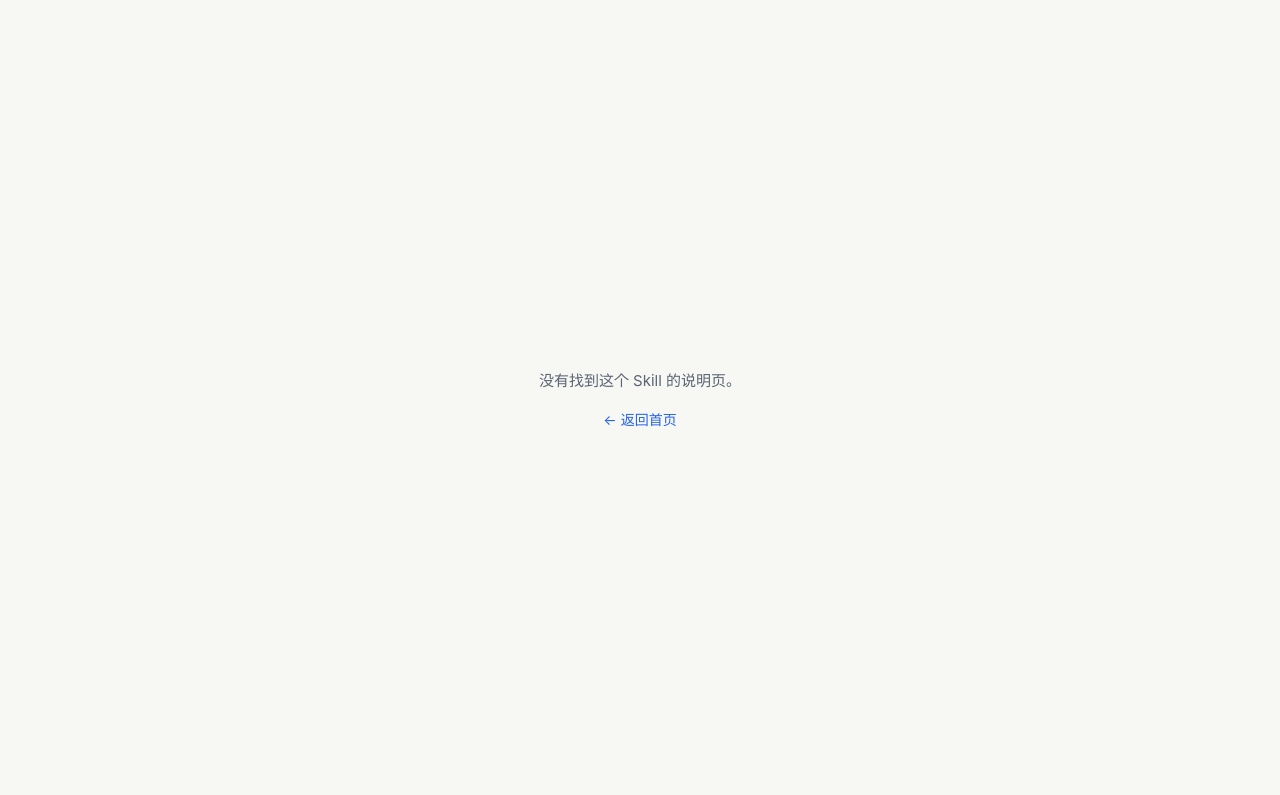
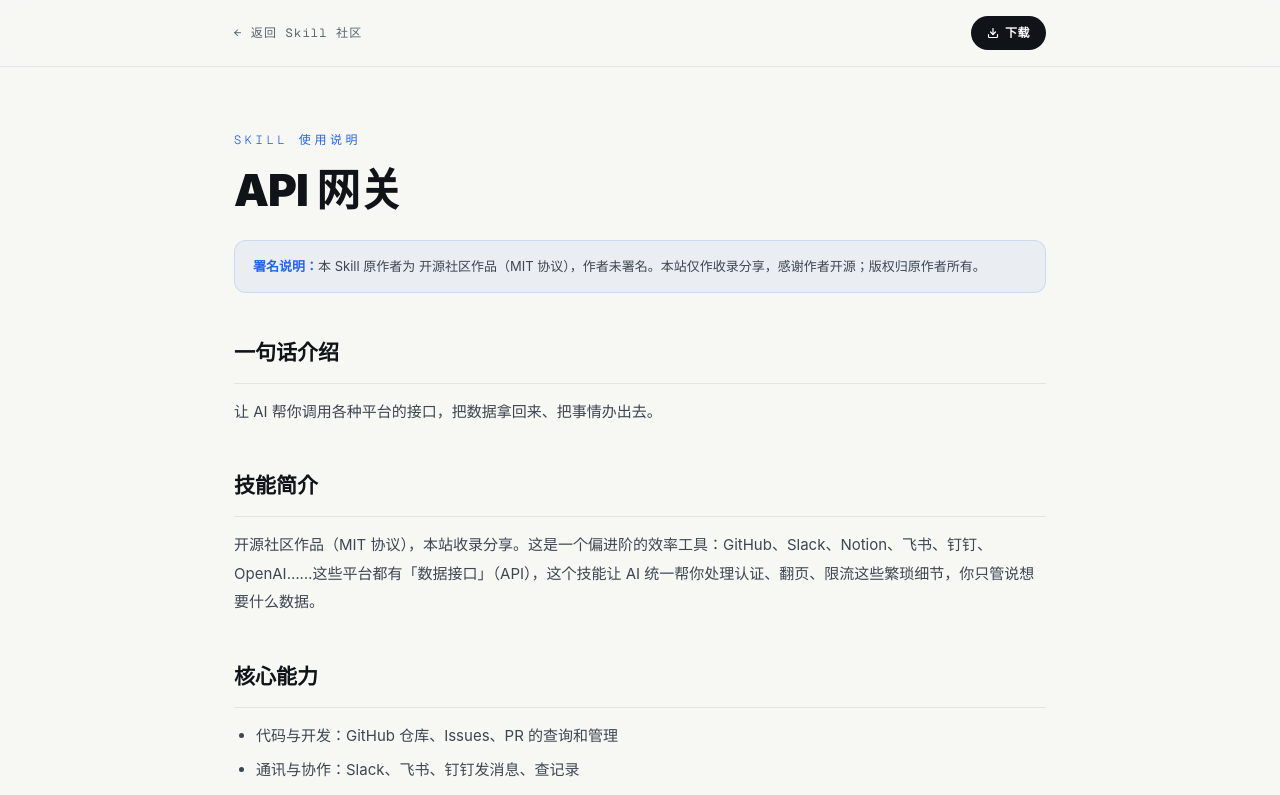
Before and after one commit to zhangshixin97/zhangshixin97.github.io, a React (Vite) app: page /skill/api-gateway in a window 1280 px wide. Shown: the top 795 px of the page. Built offline with nearby package versions, Linux system fonts and the light colour scheme.

Commit message:
update src/skillDocs.ts

```diff
--- a/src/skillDocs.ts
+++ b/src/skillDocs.ts
@@ -1,6 +1,6 @@
 // 本文件由 tools/generate_skill_docs.py 生成，勿手改；
 // 改说明文案请改脚本里的 DOCS 后重新运行。
-export interface SkillDocEntry { title: string; markdown: string; download: string; }
+export interface SkillDocEntry { title: string; markdown: string; download: string; author?: string; }
 export const skillDocs: Record<string, SkillDocEntry> = {
   "bnb-image-style-transfer": {
     "title": "民宿图片风格迁移",
@@ -46,5 +46,35 @@ export const skillDocs: Record<string, SkillDocEntry> = {
     "title": "课程视频转录",
     "markdown": "## 一句话介绍\n\n课程视频批量转成文字稿，沉淀成能搜能用的知识。\n\n## 技能简介\n\n面向买了课没时间看、想把课程变成自己资产的创业者。本地课程视频批量转写成文字稿，自动整理进知识库——以后查某个知识点直接搜，不用再把视频从头到尾翻一遍。\n\n## 核心能力\n\n- 本地课程视频批量转文字\n- 断点续跑，中断也不怕\n- 自动整理进知识库\n- 转完随时按知识点搜索\n\n## 使用流程\n\n1. 告诉它课程视频在哪个文件夹\n2. AI 批量转写成文字稿\n3. 自动整理归档\n4. 之后按主题搜索知识点即可\n\n## 启动语参考\n\n- 把这个文件夹的课程都转成文字\n- 接着上次继续转\n- 帮我找课程里讲定价的部分\n- 这节课讲了什么？帮我总结一下\n- 把转录稿整理进知识库",
     "download": "/skills/course-video-transcribe.zip"
+  },
+  "guizang-social-card": {
+    "title": "社交卡片图文生成",
+    "markdown": "## 一句话介绍\n\n把一篇文章、一段文案，变成一整套小红书图文卡片和公众号封面。\n\n## 技能简介\n\n这是知名 AI 创作者归藏（op7418）开源的作品，本站收录分享。它能把你的文章、文案、截图或照片，自动排版成小红书 3:4 图文组卡，以及公众号 21:9 + 1:1 的封面对——内置「电子杂志风」和「瑞士国际主义」两套高级版式，审美在线，不用你自己懂设计。\n\n## 核心能力\n\n- 小红书 3:4 竖版图文组卡：封面 + 内容页一整套\n- 公众号 21:9 主封面 + 1:1 方图封面，一次出齐\n- 文章、文案、截图、产品笔记都能变成卡片\n- 电子杂志风：克制、有呼吸感，适合旅行、生活方式、个人观察\n- 瑞士国际主义风：网格、大字对比，适合测评、数据、方法论、教程\n\n## 使用流程\n\n1. 把文章或文案发给它（截图、照片也可以）\n2. 选一个喜欢的风格：杂志风或瑞士风\n3. AI 生成整套卡片，先整体看效果\n4. 哪一页不满意，单独说，单独改\n\n## 启动语参考\n\n- 把这篇文章做成小红书图文\n- 帮我生成一组公众号封面\n- 用瑞士风把这篇方法论做成卡片\n- 这几张产品截图帮我排成小红书组图\n- 封面这页字太大了，帮我调一下",
+    "download": "/skills/guizang-social-card.zip",
+    "author": "归藏（op7418），GitHub 开源（AGPL-3.0）：github.com/op7418/guizang-social-card-skill"
+  },
+  "wechat-article-publisher": {
+    "title": "公众号文章一键发布",
+    "markdown": "## 一句话介绍\n\n写好的 Markdown 文章，一键发到公众号草稿箱，排版不丢。\n\n## 技能简介\n\n开源社区作品（MIT 协议），本站收录分享。它不走「模拟人工点编辑器」那条路，而是直接调公众号发布接口：Markdown 或 HTML 文件丢进去，几秒钟就出现在你的公众号草稿箱里，格式完整保留。适合有公众号、想批量或定时发稿的运营者。\n\n## 核心能力\n\n- Markdown 文章一键转成公众号草稿\n- HTML 文件直接发布，排版原样保留\n- 支持多公众号管理，想发哪个发哪个\n- 支持图文、图片消息等多种类型\n\n## 使用流程\n\n1. 先在 wx.limyai.com 注册并授权你的公众号，拿到 API Key\n2. 把写好的 Markdown 或 HTML 文章准备好\n3. 告诉 AI 用哪个公众号发布\n4. 草稿箱里确认效果，手动点群发\n\n## 启动语参考\n\n- 把这篇文章发到我的公众号草稿箱\n- 帮我看看绑定了哪些公众号\n- 用这个 HTML 版本发，保留排版\n- 这篇文章明天要发，先存进草稿箱",
+    "download": "/skills/wechat-article-publisher.zip",
+    "author": "开源社区作品（MIT 协议），作者未署名"
+  },
+  "api-gateway": {
+    "title": "API 网关",
+    "markdown": "## 一句话介绍\n\n让 AI 帮你调用各种平台的接口，把数据拿回来、把事情办出去。\n\n## 技能简介\n\n开源社区作品（MIT 协议），本站收录分享。这是一个偏进阶的效率工具：GitHub、Slack、Notion、飞书、钉钉、OpenAI……这些平台都有「数据接口」（API），这个技能让 AI 统一帮你处理认证、翻页、限流这些繁琐细节，你只管说想要什么数据。\n\n## 核心能力\n\n- 代码与开发：GitHub 仓库、Issues、PR 的查询和管理\n- 通讯与协作：Slack、飞书、钉钉发消息、查记录\n- 内容与知识：Notion、Airtable 查库、建页面\n- AI 平台：OpenAI、Anthropic 等接口调用\n- 自动处理认证、分页、限流和报错\n\n## 使用流程\n\n1. 告诉它你要操作哪个平台、做什么事\n2. 第一次用时，按提示配置对应平台的密钥\n3. AI 构造请求、执行、把结果整理成人话给你\n\n## 启动语参考\n\n- 帮我看看 GitHub 上这个仓库最近的 Issues\n- 在飞书群里发一条通知\n- 查一下这个 npm 包最近的下载量\n- 把这条记录写进我的 Notion 数据库",
+    "download": "/skills/api-gateway.zip",
+    "author": "开源社区作品（MIT 协议），作者未署名"
+  },
+  "find-skill": {
+    "title": "技能发现助手",
+    "markdown": "## 一句话介绍\n\n技能太多不知道用哪个？问它，用大白话问就行。\n\n## 技能简介\n\n开源社区作品（MIT 协议），本站收录分享。给 AI 装的技能一多，最大的问题是「我都忘了有什么、该用哪个」。这个技能就是你的技能导购：用中文描述你想干的事，它帮你找到最合适的技能，还直接教你怎么开口、可以马上帮你做。\n\n## 核心能力\n\n- 用中文大白话描述需求，自动匹配对应技能\n- 告诉你这个技能适合做什么、不适合做什么\n- 直接给你能复制粘贴的启动语\n- 确认后可以直接帮你把事情办了\n\n## 使用流程\n\n1. 直接用大白话说你想做什么\n2. 它推荐最合适的技能，附使用示例\n3. 确认后让它直接上手做\n\n## 启动语参考\n\n- 我想把文章发到公众号，该用哪个技能？\n- 帮我找找有没有做小红书图的工具\n- 这个插件是干嘛的，怎么用？\n- 我现在装了哪些能用的技能？",
+    "download": "/skills/find-skill.zip",
+    "author": "开源社区作品（MIT 协议），作者未署名"
+  },
+  "us-stock-analysis": {
+    "title": "美股分析",
+    "markdown": "## 一句话介绍\n\n给它一个美股代码，还你一份全方位的体检报告。\n\n## 技能简介\n\n开源社区收集的作品，本站收录分享。输入一只股票代码，它从基本面、技术面、最新消息、竞争格局、估值五个维度做系统分析，最后输出一份结构化的研究报告——多头为什么看好、空头为什么担心，都给你列清楚。注意：它帮你理解「这家公司值多少钱、风险是什么」，不是预测涨跌。\n\n## 核心能力\n\n- 基本面：营收、利润率、现金流、负债全查一遍\n- 技术面：趋势、关键价位、量价关系\n- 消息面：最近的财报、公告、行业动态\n- 竞争格局：和同行比处于什么位置\n- 多空双视角结论，不单边唱多\n\n## 使用流程\n\n1. 告诉它股票代码（比如 NVDA）\n2. 说明你的视角：长线、波段还是短线\n3. 等它跑完五个维度，输出完整报告\n4. 针对报告里任何一部分追问细节\n\n## 启动语参考\n\n- 帮我分析一下 NVDA\n- 这只股票现在贵不贵？\n- 对比一下特斯拉和比亚迪\n- 我已经持有苹果了，帮我看看要不要继续拿",
+    "download": "/skills/us-stock-analysis.zip",
+    "author": "开源社区收集，作者未署名"
   }
 };
```
